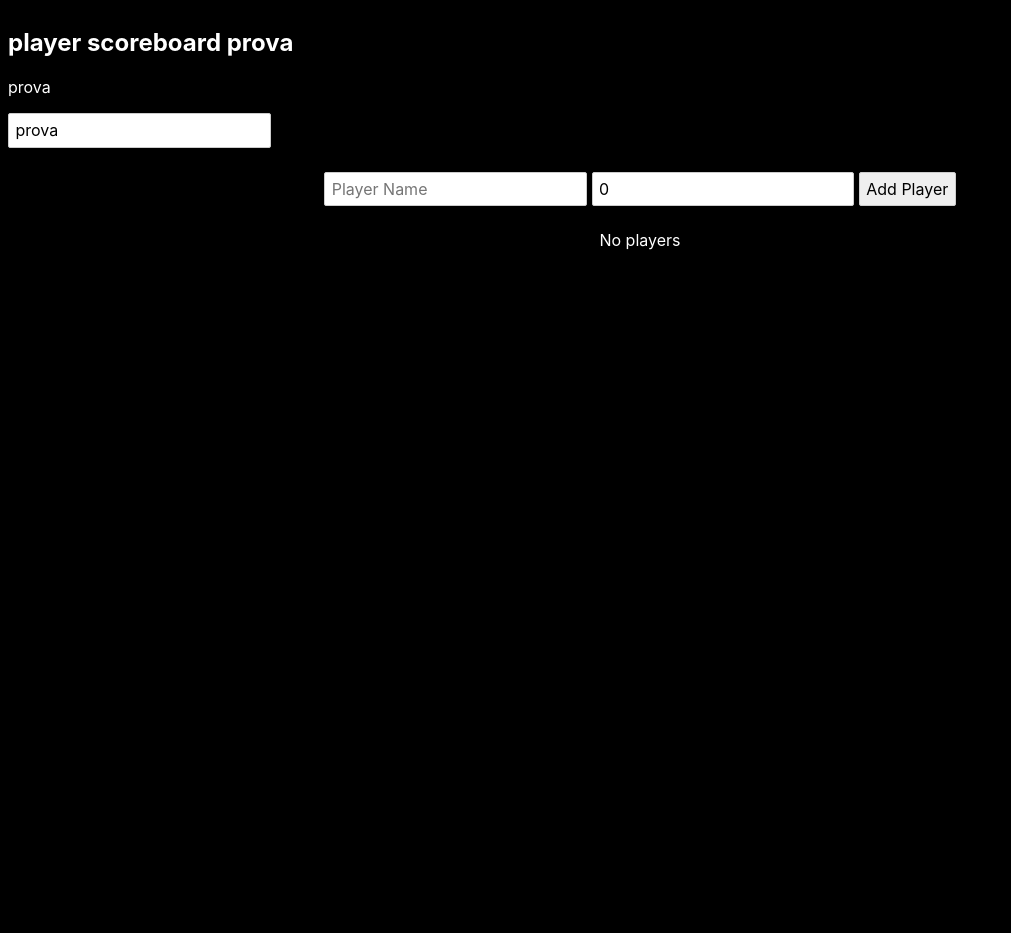
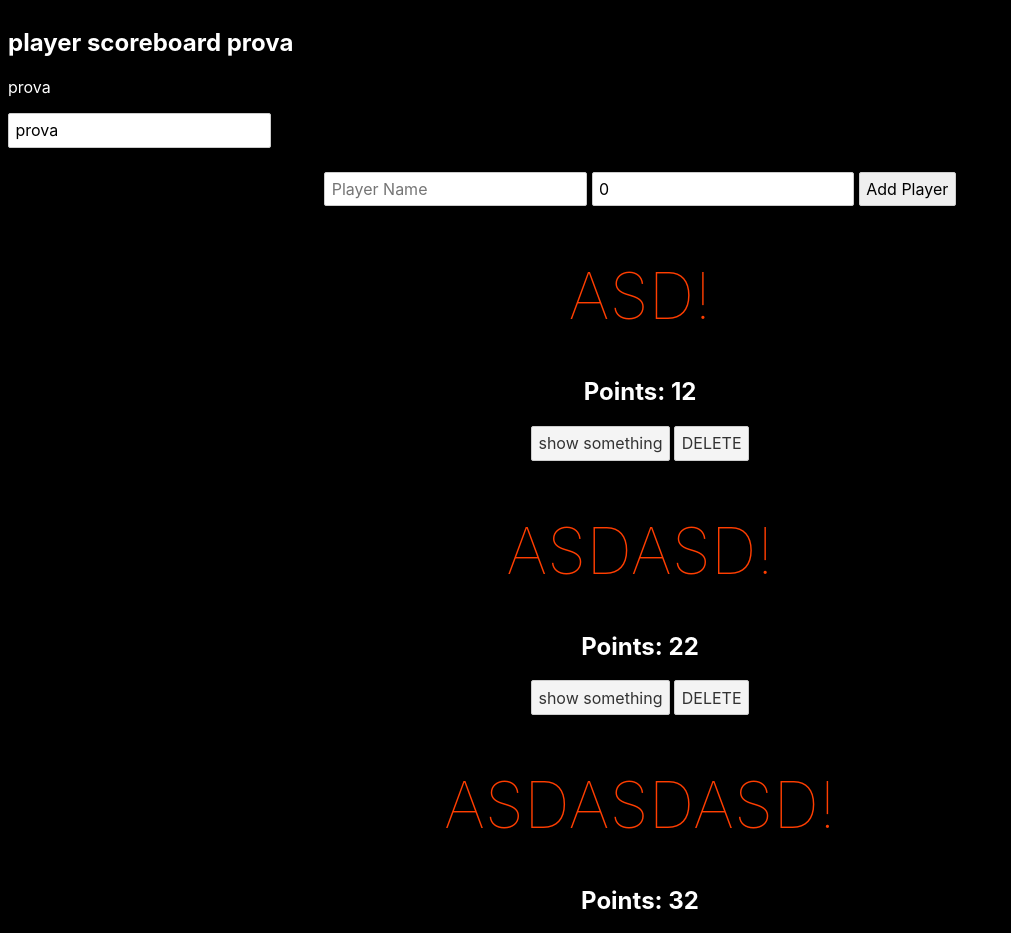
Before and after one commit to SimoneTedesco/launch-countdown-timer-main, a Svelte app: page / in a window 1280 px wide. Shown: the top 933 px of the page, without its empty margins (0-1011 px from the left). Built offline with nearby package versions, Linux system fonts and the light colour scheme.

Commit message:
added modal component

```diff
--- a/src/App.svelte
+++ b/src/App.svelte
@@ -2,23 +2,24 @@
   import Navbar from "./Navbar.svelte";
   import Player from "./Player.svelte";
   import AddPlayer from "./AddPlayer.svelte";
+  import Modal from "./Modal.svelte";
 
   let players = [
-    // {
-    //   name: "asd",
-    //   points: 12,
-    //   id: 1,
-    // },
-    // {
-    //   name: "asdasd",
-    //   points: 22,
-    //   id: 2,
-    // },
-    // {
-    //   name: "asdasdasd",
-    //   points: 32,
-    //   id: 3,
-    // },
+    {
+      name: "asd",
+      points: 12,
+      id: 1,
+    },
+    {
+      name: "asdasd",
+      points: 22,
+      id: 2,
+    },
+    {
+      name: "asdasdasd",
+      points: 32,
+      id: 3,
+    },
   ];
 
   const addPlayer = (e) => {
@@ -34,6 +35,7 @@
 
 <Navbar />
 <main>
+  <Modal />
   {#if players.length !== 5}
     <AddPlayer on:addplayer={addPlayer} />
   {/if}
--- /dev/null
+++ b/src/Modal.svelte
@@ -0,0 +1,13 @@
+<script>
+  let showModal = false;
+</script>
+
+<style></style>
+
+{#if showModal}
+<div class="backdrop">
+  <div class="modal">
+    <p>modal asd </p>
+  </div>
+</div>
+{/if}
```
